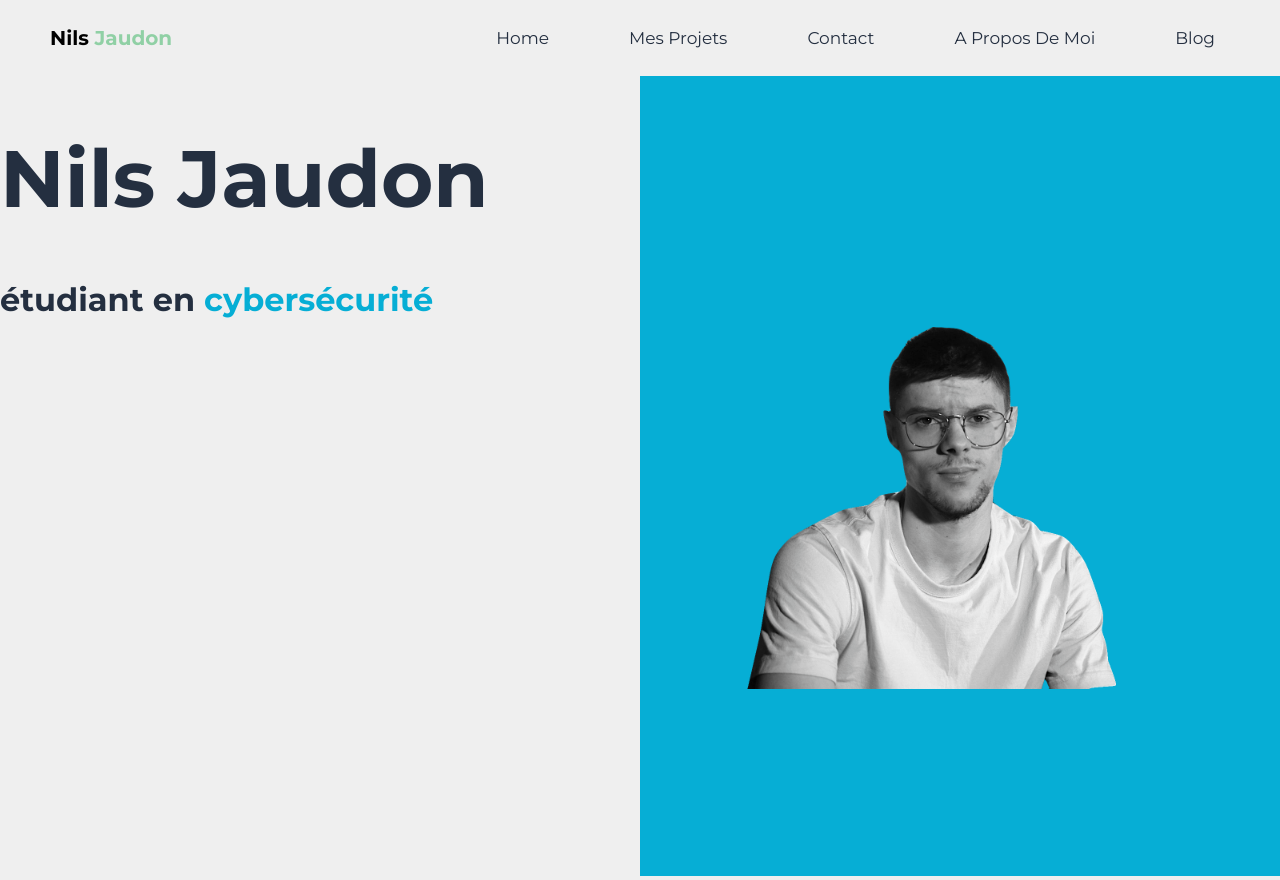
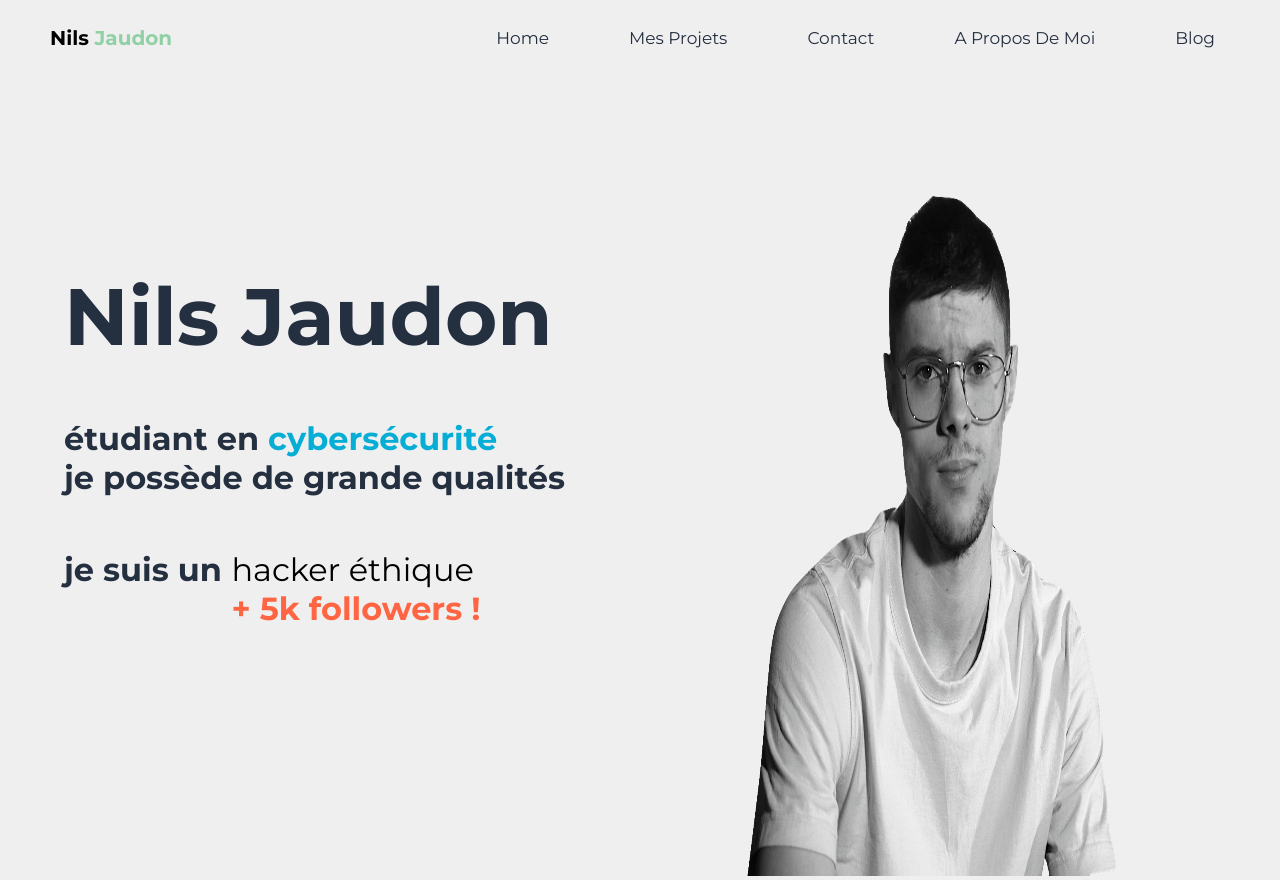
Before and after one commit to zephyr41/portfolio, a plain HTML site: page index.html in a window 1280 px wide. Drawn offline with nearby package versions, Linux system fonts and the light colour scheme.

Commit message:
rightPageGood

```diff
--- a/index.html
+++ b/index.html
@@ -7,6 +7,8 @@
     <link rel="stylesheet" href="style.css">
     <link rel="stylesheet" href="https://cdnjs.cloudflare.com/ajax/libs/font-awesome/4.7.0/css/font-awesome.min.css">
     <link href="https://fonts.googleapis.com/css2?family=Montserrat:wght@400;700&display=swap" rel="stylesheet">
+    <script src="https://unpkg.com/typewriter-effect@latest/dist/core.js"></script>
+
 </head>
 <body>
     <header>
@@ -28,7 +30,14 @@
     <div class="content-container">
         <div class="text-container">
             <h1 id="PrincipalTitle">Nils Jaudon</h1>
-            <h2 id="SecondaryTitle">étudiant en <span id="cyber">cybersécurité</span></h2>
+            <h2 class="SecondaryTitle">étudiant en <span id="cyber">cybersécurité</span> <br> je possède de grande qualités  </h2>
+
+
+                <div class="wrapperWritter">
+                    <h2 class="SecondaryTitle2">je suis un </h2>
+                    <div id="app"></div>
+                    <script src="script.js"></script>
+                </div>
         </div>
         <div class="LandingPicture">
             <img src="moi.png" alt="Portrait de Nils Jaudon"  id="photodemoi">
--- /dev/null
+++ b/script.js
@@ -0,0 +1,8 @@
+var app = document.getElementById('app');
+
+var typewriter = new Typewriter(app, {
+  loop: true,
+  strings: [' hacker éthique <br> <span style="color: #FF6542;"> <strong> + 5k followers ! </strong> </span> ', 'Développeur'],
+  delay: 75,
+  autoStart: true,
+});
--- a/style.css
+++ b/style.css
@@ -11,37 +11,6 @@ body {
     padding: 0;
 }
 
-
-
-
-#nils {
-    object-fit: fill;
-
-}
-#logo {
-    text-align: left;
-}
-#familyname {
-    text-align: center;
-    color: #90d0a5;
-}
-
-#PrincipalTitle{
-    color: #242F40;
-    font-size: 5em;
-}
-#SecondaryTitle {
-    color: #242F40;
-    font-size: 2em;
-    font-weight: 800;
-}
-#passion{
-    color: #FF6542;
-}
-
-#cyber{
-    color: #06AED5;
-}
 header {
     padding: 10px 0;
 }
@@ -116,6 +85,7 @@ nav ul li a:hover {
 .responsive nav ul {
     display: flex;
 }
+
 .content-container {
     display: flex;
     flex-direction: row;
@@ -131,15 +101,58 @@ nav ul li a:hover {
     align-items: center;
 }
 
+
+
 .LandingPicture {
     flex: 1;
-    overflow: visible;
 
 }
 
 #photodemoi {
     width: 100%;
     height: 100%;
-    object-fit: contain;
-    background: #06AED5;
 }
+
+#logo {
+    text-align: left;
+}
+#familyname {
+    text-align: center;
+    color: #90d0a5;
+}
+
+#PrincipalTitle{
+    color: #242F40;
+    font-size: 5em;
+    margin-left: 10%;
+    margin-top: 30%;
+}
+.SecondaryTitle {
+    color: #242F40;
+    font-size: 2em;
+    font-weight: 800;
+    margin-left: 10%;
+}
+
+.SecondaryTitle2 {
+    color: #242F40;
+    font-size: 2em;
+    font-weight: 800;
+}
+
+#cyber{
+    color: #06AED5;
+}
+
+
+.wrapperWritter{
+    display: flex;
+    width   : 150%;
+    margin-left: 10%;
+    align-items: baseline;
+}
+
+#app {
+    font-size: 2em;
+    margin-left: 1%;
+}
```
